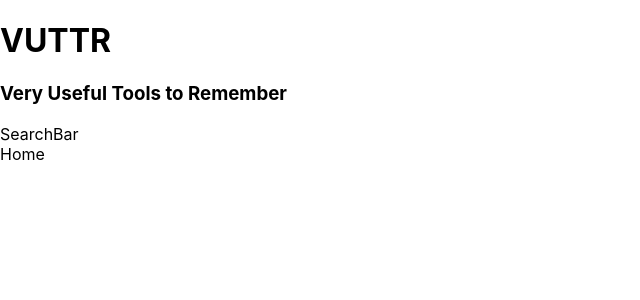
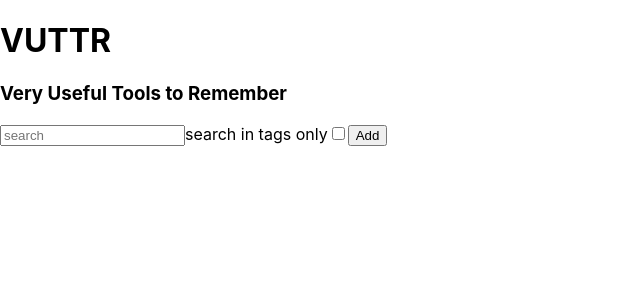
Before and after one commit to ArthurMassaini/project-vuttr, a React (Create React App) app: page / in a window 1280 px wide. Shown: the top 300 px of the page, without its empty margins (0-640 px from the left). Built offline with nearby package versions, Linux system fonts and the light colour scheme.

Commit message:
Inputs controlados pelo componente

```diff
--- a/package.json
+++ b/package.json
@@ -12,6 +12,7 @@
     "react-router-dom": "^5.2.0",
     "react-scripts": "4.0.1",
     "redux": "^4.0.5",
+    "redux-thunk": "^2.3.0",
     "web-vitals": "^0.2.4"
   },
   "scripts": {
--- a/src/actions/index.js
+++ b/src/actions/index.js
@@ -1,13 +1,9 @@
 // import * as api from '../services/api';
 
-const SIGN_IN = 'SIGN_IN';
+const FILTERS = 'FILTERS';
 
-export const signIn = (email) => ({
-  type: SIGN_IN,
-  payload: email,
+export const setFilters = (filterText, filterTag) => ({
+  type: FILTERS,
+  filterText,
+  filterTag,
 });
-
-export const signOut = (email) => ({
-  type: SIGN_IN,
-  payload: email,
-});
--- a/src/components/SearchBar.jsx
+++ b/src/components/SearchBar.jsx
@@ -1,7 +1,50 @@
-import React from 'react';
+import React, { useState } from 'react';
+import { useDispatch } from 'react-redux';
+import * as Actions from '../actions/index';
 
 function SearchBar() {
-  return <section>SearchBar</section>;
+  const [state, setState] = useState({
+    search: '',
+    tag: false,
+  });
+  const dispatch = useDispatch();
+
+  const handleChange = ({ target }) => {
+    const { name } = target;
+    const value = target.type === 'checkbox' ? target.checked : target.value;
+    setState({
+      ...state,
+      [name]: value,
+    });
+  };
+
+  const handleClick = () => {};
+
+  return (
+    <section>
+      <form>
+        <input
+          type="text"
+          placeholder="search"
+          name="search"
+          value={state.search}
+          onChange={handleChange}
+        />
+        <label htmlFor="tag">
+          search in tags only
+          <input
+            type="checkbox"
+            name="tag"
+            value={state.tag}
+            onChange={handleChange}
+          />
+        </label>
+        <button type="button" onClick={handleClick}>
+          Add
+        </button>
+      </form>
+    </section>
+  );
 }
 
 export default SearchBar;
--- a/src/pages/Home.jsx
+++ b/src/pages/Home.jsx
@@ -7,7 +7,6 @@ function Home() {
     <main>
       <Header />
       <SearchBar />
-      Home
     </main>
   );
 }
--- a/src/reducers/filters.js
+++ b/src/reducers/filters.js
@@ -1,12 +1,18 @@
-const SIGN_IN = 'SIGN_IN';
+const FILTERS = 'FILTERS';
 
 const INITIAL_STATE = {
+  filterText: '',
+  filterTag: false,
 };
 
 const filters = (state = INITIAL_STATE, action) => {
   switch (action.type) {
-    case SIGN_IN:
-      return { ...state, email: action.payload };
+    case FILTERS:
+      return {
+        ...state,
+        filterText: action.filterText,
+        filterTag: action.filterTag,
+      };
     default:
       return state;
   }
```
Also changed, not shown: 2 other files (tests, documents, lock files or other folders).
